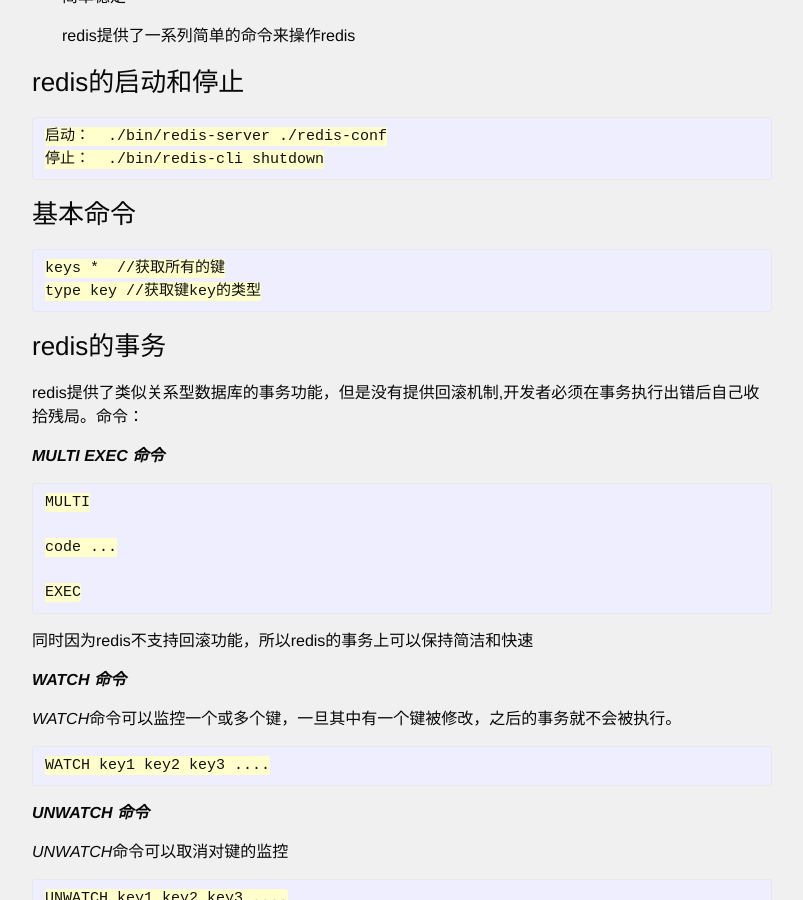
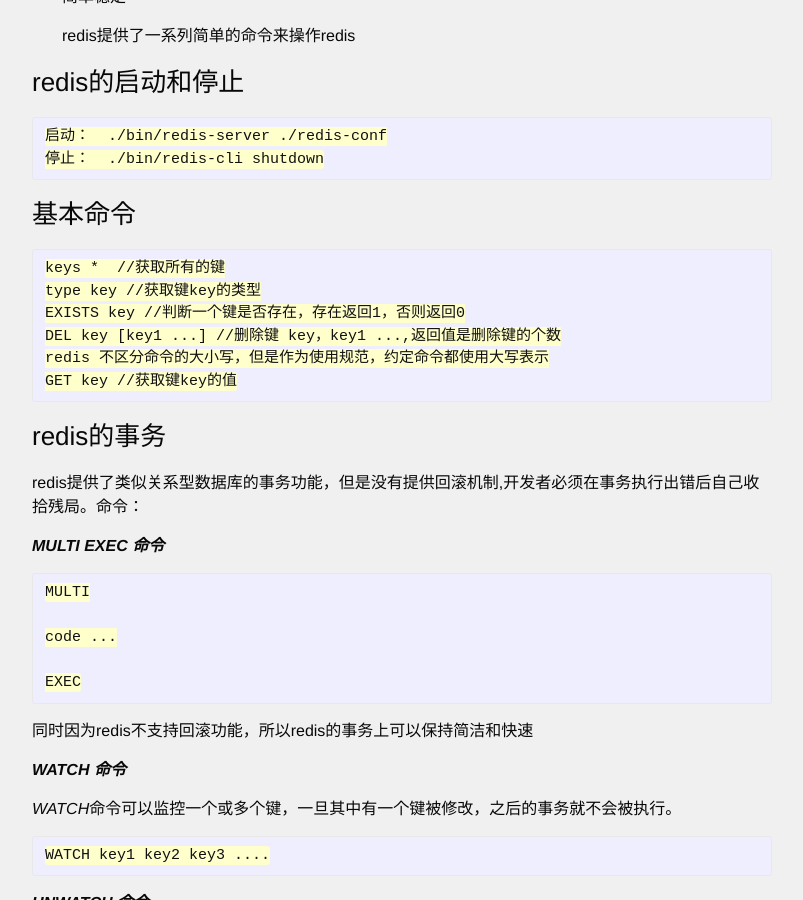
Before and after one commit to fulin87/myBog, a Jekyll site: the page built from _posts/2017-04-04-redis.markdown, in a window 1280 px wide and 900 px high, scrolled down 623 px. Shown: the whole window, without its empty margins (238-1041 px from the left). Built offline with Jekyll 4.4.1, drawn with Linux system fonts in a browser that asks for light colours.

Commit message:
add redis

```diff
--- a/_posts/2017-04-04-redis.markdown
+++ b/_posts/2017-04-04-redis.markdown
@@ -35,8 +35,10 @@
 
 	keys *  //获取所有的键
 	type key //获取键key的类型
-
-
+	EXISTS key //判断一个键是否存在，存在返回1，否则返回0
+	DEL key [key1 ...] //删除键 key，key1 ...,返回值是删除键的个数
+	redis 不区分命令的大小写，但是作为使用规范，约定命令都使用大写表示
+	GET key //获取键key的值
 
 ### redis的事务
 
```
